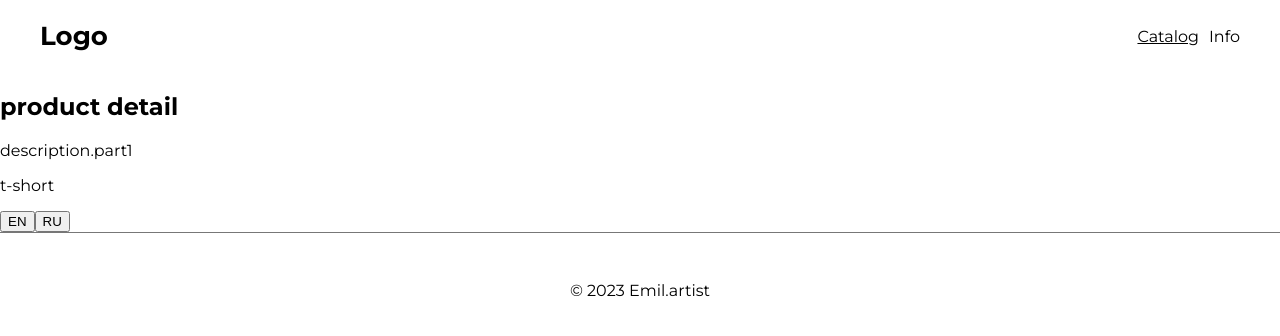
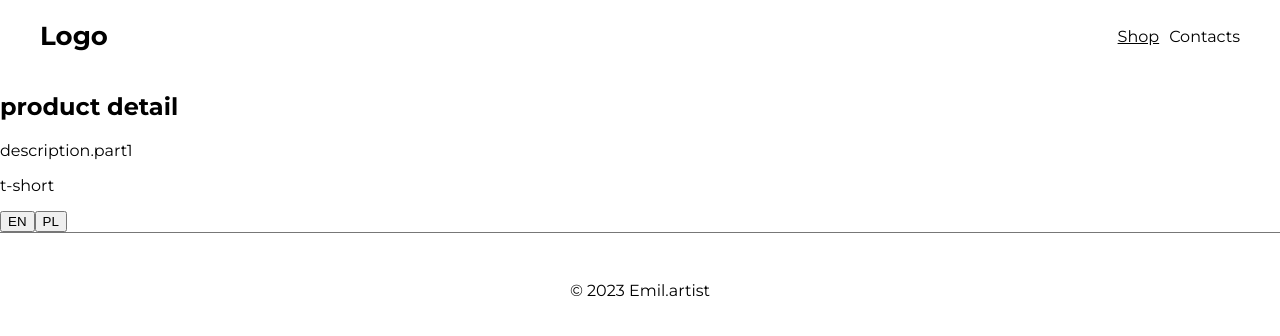
Before and after one commit to vladimirkozak/emil.artist.github.io, a React (Create React App) app in the folder client/: page /catalog/q1 in a window 1280 px wide. Shown: the top 336 px of the page. Built offline with nearby package versions, Linux system fonts and the light colour scheme.

Commit message:
refactor

```diff
--- a/client/src/i18n.js
+++ b/client/src/i18n/i18n.js
@@ -1,6 +1,7 @@
 import i18n from 'i18next';
 import { initReactI18next } from 'react-i18next';
 import LanguageDetector from 'i18next-browser-languagedetector';
+import { resources } from './resources';
 
 i18n
   // detect user language
@@ -16,32 +17,7 @@ i18n
     interpolation: {
       escapeValue: false, // not needed for react as it escapes by default
     },
-    resources: {
-      en: {
-        translation: {
-          navbar: {
-            catalog: 'Catalog',
-            contacts: 'Info',
-          },
-          notFound: {
-            error: 'Error',
-            msg: 'Page not found.',
-          },
-        }
-      },
-      ru: {
-        translation: {
-          navbar: {
-            catalog: 'Каталог',
-            contacts: 'Инфо',
-          },
-          notFound: {
-            error: 'Ошибка',
-            msg: 'Страница не найдена.',
-          },
-        }
-      },
-    }
+    resources: resources,
   });
 
 export default i18n;
--- /dev/null
+++ b/client/src/i18n/resources.js
@@ -0,0 +1,26 @@
+export const resources = {
+  en: {
+    translation: {
+      navbar: {
+        catalog: 'Shop',
+        contacts: 'Contacts',
+      },
+      notFound: {
+        error: 'Error',
+        msg: 'Page not found.',
+      },
+    }
+  },
+  pl: {
+    translation: {
+      navbar: {
+        catalog: 'Sklep',
+        contacts: 'Łączność',
+      },
+      notFound: {
+        error: 'Błąd',
+        msg: 'Strona nie znaleziona.',
+      },
+    }
+  },
+};
--- a/client/src/index.js
+++ b/client/src/index.js
@@ -4,7 +4,7 @@ import 'normalize-scss';
 import './index.css';
 import App from './App';
 import reportWebVitals from './reportWebVitals';
-import './i18n';
+import './i18n/i18n';
 
 const root = ReactDOM.createRoot(document.getElementById('root'));
 root.render(
--- a/client/src/pages/Catalog/ProductDetail/ProductDetail.js
+++ b/client/src/pages/Catalog/ProductDetail/ProductDetail.js
@@ -24,7 +24,7 @@ const ProductDetail = () => {
       <p>{product?.title}</p>
 
       <button onClick={() => changeLanguage("en")}>EN</button>
-      <button onClick={() => changeLanguage("ru")}>RU</button>
+      <button onClick={() => changeLanguage("pl")}>PL</button>
     </section>
   );
 };
```
